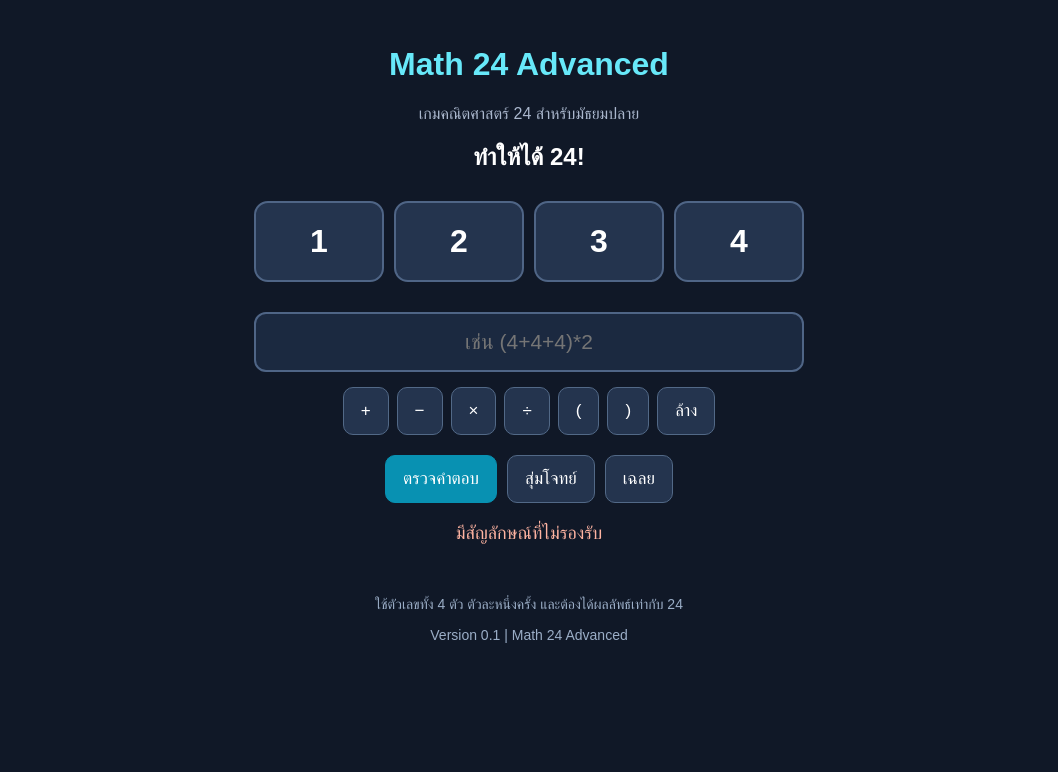
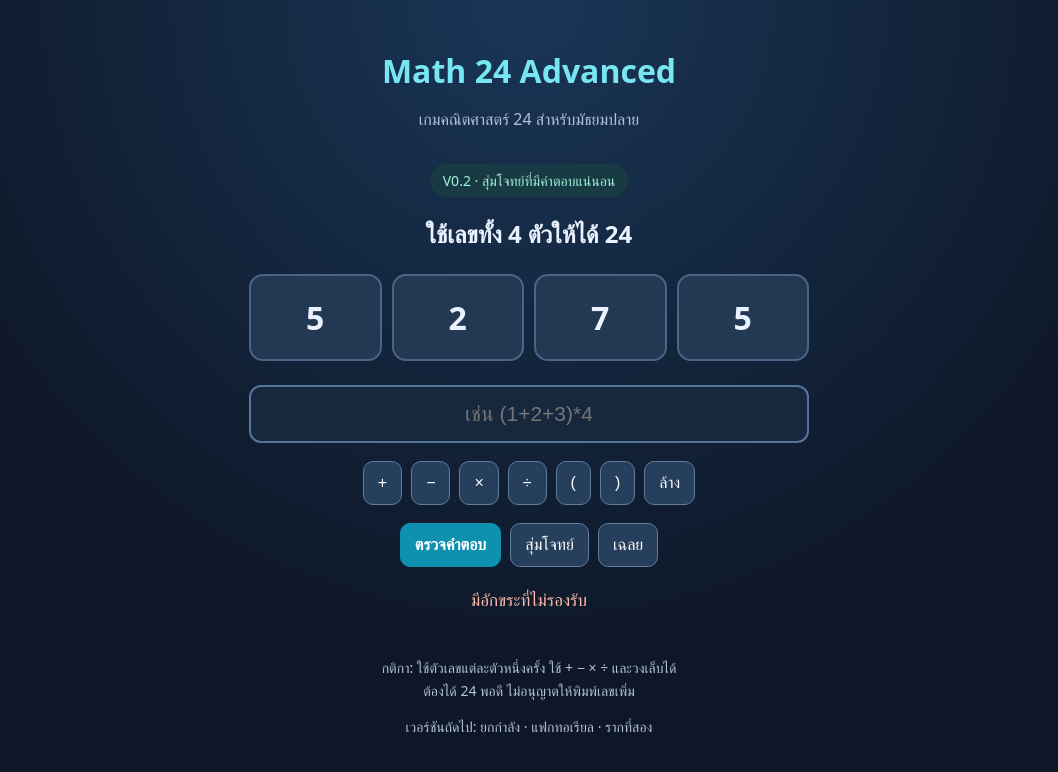
Before and after one commit to Kanison1111/math24-advanced, a plain HTML site: page index.html in a window 1280 px wide. Both pictures are taken after a click on the button "ตรวจคำตอบ". Shown: the whole page, without its empty margins (111-1169 px from the left). Drawn offline with Linux system fonts and the light colour scheme.

Commit message:
Add automatic 24 puzzle solver

```diff
--- a/index.html
+++ b/index.html
@@ -1,114 +1,47 @@
-<!DOCTYPE html>
+<!doctype html>
 <html lang="th">
 <head>
   <meta charset="UTF-8">
   <meta name="viewport" content="width=device-width, initial-scale=1">
-  <title>Math 24 Advanced</title>
+  <title>Math 24 Advanced | V0.2</title>
   <style>
     * { box-sizing: border-box; }
-
     body {
-      margin: 0;
-      font-family: Arial, sans-serif;
-      background: #101827;
-      color: white;
-      min-height: 100vh;
-      padding: 25px 15px;
+      margin: 0; min-height: 100vh; padding: 28px 16px;
+      font-family: system-ui, sans-serif; color: #eaf1ff;
+      background: radial-gradient(circle at top, #193657, #0e1727 65%);
     }
-
-    .game {
-      max-width: 550px;
-      margin: auto;
-      text-align: center;
-    }
-
-    h1 { color: #67e8f9; }
-    .subtitle { color: #aab7cd; }
-
-    .numbers {
-      display: grid;
-      grid-template-columns: repeat(4, 1fr);
-      gap: 10px;
-      margin: 30px 0;
-    }
-
-    .tile {
-      background: #24344e;
-      border: 2px solid #4f6586;
-      border-radius: 14px;
-      padding: 20px 0;
-      font-size: 32px;
-      font-weight: bold;
-    }
-
-    input {
-      width: 100%;
-      padding: 16px;
-      border: 2px solid #4f6586;
-      border-radius: 12px;
-      background: #1b2940;
-      color: white;
-      font-size: 21px;
-      text-align: center;
-    }
-
-    .operators {
-      display: flex;
-      justify-content: center;
-      gap: 8px;
-      flex-wrap: wrap;
-      margin: 15px 0;
-    }
-
-    button {
-      background: #24344e;
-      color: white;
-      border: 1px solid #526987;
-      border-radius: 10px;
-      padding: 13px 17px;
-      font-size: 17px;
-      cursor: pointer;
-    }
-
-    button:hover { background: #385274; }
-
-    .primary {
-      background: #0891b2;
-      border-color: #0891b2;
-    }
-
-    .actions {
-      display: flex;
-      flex-wrap: wrap;
-      gap: 10px;
-      justify-content: center;
-      margin: 20px 0;
-    }
-
-    #message {
-      min-height: 55px;
-      font-size: 18px;
-      margin-top: 20px;
-    }
-
-    .note { color: #9baec7; font-size: 14px; }
+    main { max-width: 560px; margin: auto; text-align: center; }
+    h1 { color: #77e6f2; margin-bottom: 6px; }
+    .subtitle, .note { color: #b3c2d9; }
+    .tag { display: inline-block; margin: 18px 0 0; padding: 7px 13px;
+      background: #183a43; color: #a2f0d7; border-radius: 40px; font-size: 14px; }
+    .numbers { display: grid; grid-template-columns: repeat(4, 1fr); gap: 10px;
+      margin: 24px 0; }
+    .tile { padding: 20px 2px; background: #233852; border: 2px solid #4a6587;
+      border-radius: 14px; font-size: 32px; font-weight: 750; }
+    input { width: 100%; padding: 15px 12px; border-radius: 12px; border: 2px solid #55749a;
+      background: #17283e; color: white; text-align: center; font-size: 21px; }
+    input:focus { outline: 2px solid #77e6f2; outline-offset: 2px; }
+    button { cursor: pointer; border: 1px solid #617b9b; border-radius: 10px;
+      padding: 12px 14px; font-size: 16px; color: white; background: #263f5c; }
+    button:hover { background: #3a5678; }
+    .operators, .actions { display: flex; flex-wrap: wrap; gap: 9px;
+      justify-content: center; margin: 18px 0; }
+    .primary { border-color: #0e91ae; background: #0e91ae; font-weight: 700; }
+    #message { min-height: 50px; margin: 20px auto; font-size: 17px; line-height: 1.5; }
+    .note { font-size: 14px; line-height: 1.6; }
   </style>
 </head>
-
 <body>
-  <main class="game">
+  <main>
     <h1>Math 24 Advanced</h1>
     <p class="subtitle">เกมคณิตศาสตร์ 24 สำหรับมัธยมปลาย</p>
-
-    <h2>ทำให้ได้ 24!</h2>
+    <span class="tag">V0.2 · สุ่มโจทย์ที่มีคำตอบแน่นอน</span>
+    <h2>ใช้เลขทั้ง 4 ตัวให้ได้ 24</h2>
     <div class="numbers" id="numbers"></div>
-
-    <input
-      id="answer"
-      placeholder="เช่น (4+4+4)*2"
-      autocomplete="off"
-    >
-
+    <input id="answer" aria-label="ช่องพิมพ์คำตอบ" placeholder="เช่น (1+2+3)*4"
+      autocomplete="off" spellcheck="false">
     <div class="operators">
       <button onclick="insert('+')">+</button>
       <button onclick="insert('-')">−</button>
@@ -118,166 +51,179 @@
       <button onclick="insert(')')">)</button>
       <button onclick="clearAnswer()">ล้าง</button>
     </div>
-
     <div class="actions">
-      <button class="primary" onclick="checkAnswer()">
-        ตรวจคำตอบ
-      </button>
+      <button class="primary" onclick="checkAnswer()">ตรวจคำตอบ</button>
       <button onclick="newQuestion()">สุ่มโจทย์</button>
       <button onclick="showSolution()">เฉลย</button>
     </div>
+    <p id="message" aria-live="polite"></p>
+    <p class="note">กติกา: ใช้ตัวเลขแต่ละตัวหนึ่งครั้ง ใช้ + − × ÷ และวงเล็บได้<br>
+      ต้องได้ 24 พอดี ไม่อนุญาตให้พิมพ์เลขเพิ่ม</p>
+    <p class="note">เวอร์ชันถัดไป: ยกกำลัง · แฟกทอเรียล · รากที่สอง</p>
+  </main>
+  <script>
+    const numberBox = document.getElementById('numbers');
+    const input = document.getElementById('answer');
+    const message = document.getElementById('message');
+    let current = null;
 
-    <p id="message" aria-live="polite"></p>
-    <p class="note">
-      ใช้ตัวเลขทั้ง 4 ตัว ตัวละหนึ่งครั้ง
-      และต้องได้ผลลัพธ์เท่ากับ 24
-    </p>
-    <p class="note">Version 0.1 | Math 24 Advanced</p>
-  </main>
+    // เศษส่วนที่คำนวณได้แม่นยำ ไม่ต้องปัดเศษทศนิยม
+    function gcd(a, b) {
+      a = a < 0n ? -a : a;
+      b = b < 0n ? -b : b;
+      while (b !== 0n) [a, b] = [b, a % b];
+      return a;
+    }
+    function fraction(n, d = 1n) {
+      if (d === 0n) throw Error('ห้ามหารด้วยศูนย์');
+      if (d < 0n) { n = -n; d = -d; }
+      const g = gcd(n, d);
+      return { n: n / g, d: d / g };
+    }
+    const add = (a, b) => fraction(a.n*b.d+b.n*a.d, a.d*b.d);
+    const subtract = (a, b) => fraction(a.n*b.d-b.n*a.d, a.d*b.d);
+    const multiply = (a, b) => fraction(a.n*b.n, a.d*b.d);
+    const divide = (a, b) => fraction(a.n*b.d, a.d*b.n);
+    const is24 = x => x.n === 24n * x.d;
 
-  <script>
-    // โจทย์ที่ตรวจแล้วว่ามีคำตอบ
-    const puzzles = [
-      { nums: [1, 2, 3, 4], solution: "1*2*3*4" },
-      { nums: [3, 3, 8, 8], solution: "8/(3-8/3)" },
-      { nums: [1, 5, 5, 5], solution: "5*(5-1/5)" },
-      { nums: [4, 4, 4, 4], solution: "4*4+4+4" }
-    ];
+    // Solver: เลือกเลขสองตัวมาคำนวณ แล้วค้นหาต่อจนเหลือค่าเดียว
+    function findSolution(numbers) {
+      const start = numbers.map(n => ({ value: fraction(BigInt(n)), text: String(n) }));
+      function solve(items) {
+        if (items.length === 1) return is24(items[0].value) ? items[0].text : null;
+        for (let i = 0; i < items.length; i++) {
+          for (let j = i + 1; j < items.length; j++) {
+            const a = items[i], b = items[j];
+            const rest = items.filter((_, k) => k !== i && k !== j);
+            const choices = [
+              { value: add(a.value,b.value), text: `(${a.text}+${b.text})` },
+              { value: subtract(a.value,b.value), text: `(${a.text}-${b.text})` },
+              { value: subtract(b.value,a.value), text: `(${b.text}-${a.text})` },
+              { value: multiply(a.value,b.value), text: `(${a.text}*${b.text})` }
+            ];
+            if (b.value.n !== 0n)
+              choices.push({ value: divide(a.value,b.value), text: `(${a.text}/${b.text})` });
+            if (a.value.n !== 0n)
+              choices.push({ value: divide(b.value,a.value), text: `(${b.text}/${a.text})` });
+            for (const choice of choices) {
+              const result = solve([...rest, choice]);
+              if (result !== null) return result;
+            }
+          }
+        }
+        return null;
+      }
+      return solve(start);
+    }
 
-    let current = puzzles[0];
-
-    const answer = document.getElementById("answer");
-    const message = document.getElementById("message");
-    const numberBox = document.getElementById("numbers");
-
-    function renderNumbers() {
-      numberBox.innerHTML = "";
+    function sameNumbers(a, b) {
+      return [...a].sort((x,y)=>x-y).join(',') ===
+             [...b].sort((x,y)=>x-y).join(',');
+    }
+    function newQuestion() {
+      let found = null;
+      // ตรวจโจทย์ก่อนนำไปแสดง และจำกัดจำนวนครั้งเพื่อไม่ให้หน้าเว็บค้าง
+      for (let tries = 0; tries < 200; tries++) {
+        const nums = Array.from({length: 4}, () => 1 + Math.floor(Math.random()*9));
+        if (current && sameNumbers(nums, current.nums)) continue;
+        const solution = findSolution(nums);
+        if (solution !== null) { found = {nums, solution}; break; }
+      }
+      // ชุดสำรองเหล่านี้มีคำตอบแน่นอน
+      if (!found) {
+        const nums = current && sameNumbers(current.nums, [1,2,3,4])
+          ? [4,4,4,4] : [1,2,3,4];
+        found = {nums, solution: findSolution(nums)};
+      }
+      current = found;
+      numberBox.replaceChildren();
       for (const n of current.nums) {
-        const tile = document.createElement("div");
-        tile.className = "tile";
+        const tile = document.createElement('div');
+        tile.className = 'tile';
         tile.textContent = n;
         numberBox.appendChild(tile);
       }
+      clearAnswer();
     }
 
     function insert(symbol) {
-      answer.value += symbol;
-      answer.focus();
+      const start = input.selectionStart;
+      const end = input.selectionEnd;
+      input.setRangeText(symbol, start, end, 'end');
+      input.focus();
+    }
+    function clearAnswer() {
+      input.value = '';
+      message.textContent = '';
+      input.focus();
+    }
+    function showSolution() {
+      message.style.color = '#a6dfff';
+      message.textContent = 'ตัวอย่างเฉลย: ' + current.solution
+        .replaceAll('*','×').replaceAll('/','÷');
     }
 
-    function clearAnswer() {
-      answer.value = "";
-      message.textContent = "";
-      answer.focus();
-    }
-
-    function newQuestion() {
-      const choices = puzzles.filter(p => p !== current);
-      current = choices[Math.floor(Math.random() * choices.length)];
-      clearAnswer();
-      renderNumbers();
-    }
-
-    function showSolution() {
-      message.textContent = "ตัวอย่างเฉลย: " +
-        current.solution.replaceAll("*", "×")
-                        .replaceAll("/", "÷");
-    }
-
-    // อ่านสูตรโดยไม่ใช้ eval()
-    function calculate(expression) {
-      const source = expression.replace(/\s/g, "")
-        .replaceAll("×", "*")
-        .replaceAll("÷", "/")
-        .replaceAll("−", "-");
-
+    // ตรวจสูตรด้วย parser ของเราเอง ปลอดภัยกว่า eval()
+    function calculateAnswer(raw) {
+      const source = raw.replace(/\s/g,'').replaceAll('×','*')
+        .replaceAll('÷','/').replaceAll('−','-');
       const tokens = source.match(/\d+|[()+*/-]/g);
-      if (!tokens || tokens.join("") !== source) {
-        throw Error("มีสัญลักษณ์ที่ไม่รองรับ");
-      }
-
-      const used = tokens.filter(t => /^\d+$/.test(t))
-                         .map(Number);
-
-      if (used.length !== 4 ||
-          [...used].sort((a,b) => a-b).join(",") !==
-          [...current.nums].sort((a,b) => a-b).join(",")) {
-        throw Error("ต้องใช้ตัวเลขที่กำหนดครบทั้ง 4 ตัว");
-      }
-
+      if (!tokens || tokens.join('') !== source) throw Error('มีอักขระที่ไม่รองรับ');
+      const used = tokens.filter(t => /^\d+$/.test(t)).map(Number);
+      if (used.length !== 4 || !sameNumbers(used, current.nums))
+        throw Error('ต้องใช้เลขที่กำหนดครบทั้ง 4 ตัว ตัวละหนึ่งครั้ง');
       let pos = 0;
-
-      function factor() {
-        const t = tokens[pos++];
-
-        if (t === "(") {
-          const value = expressionRule();
-          if (tokens[pos++] !== ")") {
-            throw Error("วงเล็บไม่ถูกต้อง");
-          }
+      function atom() {
+        const token = tokens[pos++];
+        if (token === '(') {
+          const value = expression();
+          if (tokens[pos++] !== ')') throw Error('วงเล็บไม่ถูกต้อง');
           return value;
         }
-
-        if (t && /^\d+$/.test(t)) return Number(t);
-        throw Error("รูปแบบสูตรไม่ถูกต้อง");
+        if (token && /^\d+$/.test(token)) return fraction(BigInt(token));
+        throw Error('รูปแบบสูตรไม่ถูกต้อง');
       }
-
       function term() {
-        let value = factor();
-        while (tokens[pos] === "*" || tokens[pos] === "/") {
+        let result = atom();
+        while (tokens[pos] === '*' || tokens[pos] === '/') {
           const op = tokens[pos++];
-          const right = factor();
-
-          if (op === "/" && right === 0) {
-            throw Error("ห้ามหารด้วยศูนย์");
-          }
-
-          value = op === "*" ? value * right : value / right;
+          const right = atom();
+          result = op === '*' ? multiply(result, right) : divide(result, right);
         }
-        return value;
+        return result;
       }
-
-      function expressionRule() {
-        let value = term();
-        while (tokens[pos] === "+" || tokens[pos] === "-") {
+      function expression() {
+        let result = term();
+        while (tokens[pos] === '+' || tokens[pos] === '-') {
           const op = tokens[pos++];
           const right = term();
-          value = op === "+" ? value + right : value - right;
+          result = op === '+' ? add(result, right) : subtract(result, right);
         }
-        return value;
+        return result;
       }
-
-      const result = expressionRule();
-      if (pos !== tokens.length || !Number.isFinite(result)) {
-        throw Error("รูปแบบสูตรไม่ถูกต้อง");
-      }
+      const result = expression();
+      if (pos !== tokens.length) throw Error('รูปแบบสูตรไม่ถูกต้อง');
       return result;
     }
-
     function checkAnswer() {
       try {
-        const result = calculate(answer.value);
-
-        // ยอมรับความคลาดเคลื่อนของเลขทศนิยม
-        if (Math.abs(result - 24) < 1e-9) {
-          message.textContent = "🎉 ถูกต้อง! เก่งมาก!";
-          message.style.color = "#67e8a5";
+        const result = calculateAnswer(input.value);
+        if (is24(result)) {
+          message.style.color = '#8cf0b1';
+          message.textContent = '🎉 ถูกต้อง! ได้ 24 พอดี';
         } else {
-          message.textContent = "ยังไม่ถูกครับ ได้ " +
-            Number(result.toFixed(6)) + " ลองใหม่!";
-          message.style.color = "#ffb4a2";
+          message.style.color = '#ffbcae';
+          message.textContent = `ยังไม่ใช่ 24 ครับ (ได้ ${result.n}/${result.d}) ลองอีกที!`;
         }
       } catch (error) {
+        message.style.color = '#ffbcae';
         message.textContent = error.message;
-        message.style.color = "#ffb4a2";
       }
     }
-
-    answer.addEventListener("keydown", e => {
-      if (e.key === "Enter") checkAnswer();
+    input.addEventListener('keydown', e => {
+      if (e.key === 'Enter') checkAnswer();
     });
-
-    renderNumbers();
+    newQuestion();
   </script>
 </body>
 </html>
```
